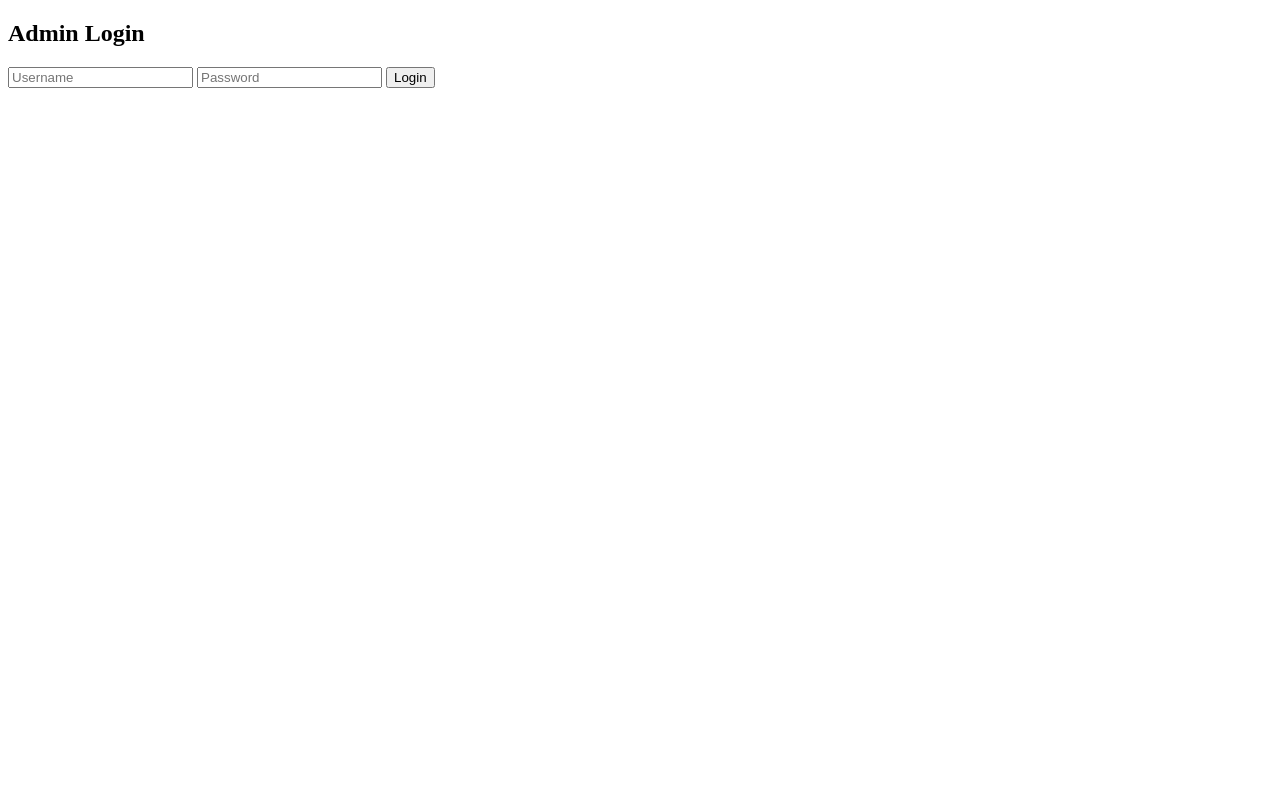
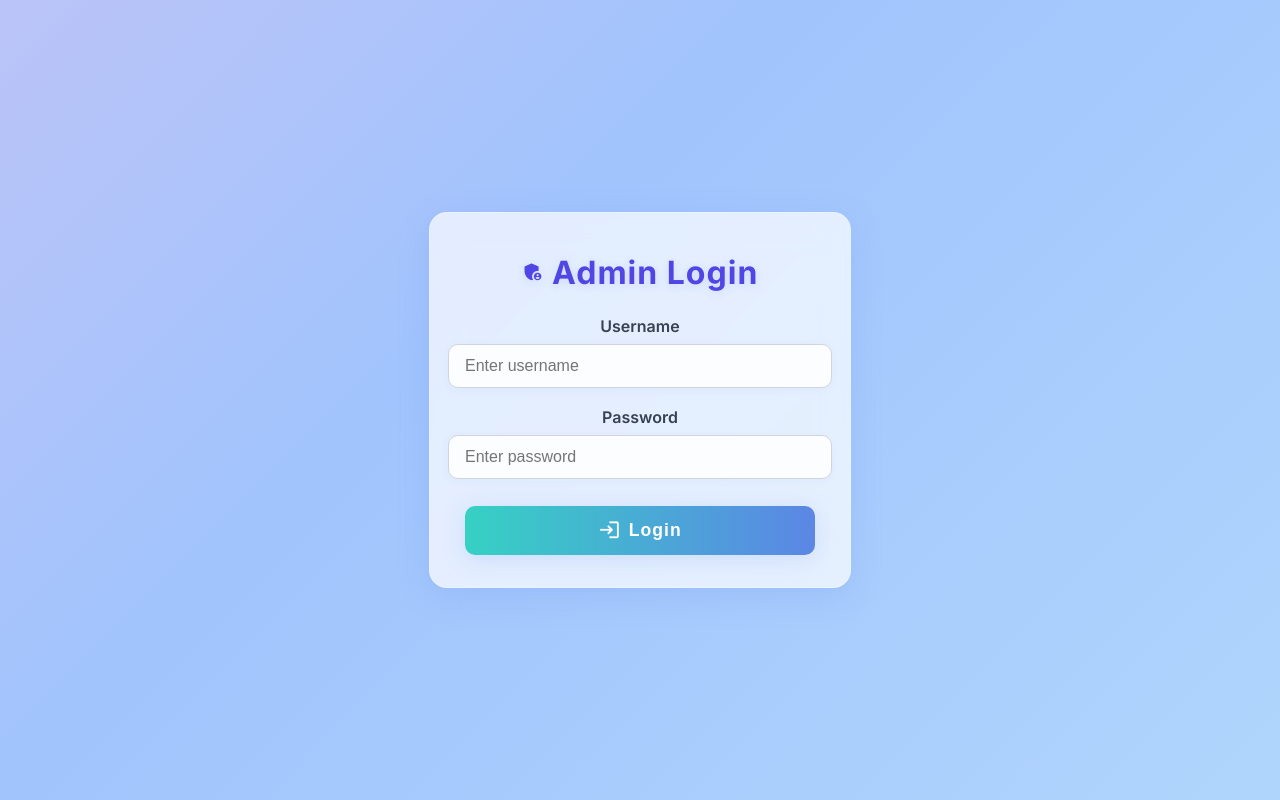
Before and after one commit to Vishnu071/Todo_app, a website: page todo_backend/public/admin.html in a window 1280 px wide. Drawn offline with Linux system fonts and the light colour scheme.

Commit message:
Update admin login page with advanced CSS and improved UI

```diff
--- a/todo_backend/public/admin.html
+++ b/todo_backend/public/admin.html
@@ -1,18 +1,155 @@
 <!DOCTYPE html>
-<html>
+<html lang="en">
   <head>
     <title>Admin Login</title>
+    <meta charset="UTF-8" />
+    <meta name="viewport" content="width=device-width, initial-scale=1" />
+    <!-- Google Fonts & Material Icons -->
+    <link href="https://fonts.googleapis.com/css2?family=Inter:wght@600;700&display=swap" rel="stylesheet" />
+    <link href="https://fonts.googleapis.com/icon?family=Material+Icons" rel="stylesheet" />
+    <style>
+      body {
+        min-height: 100vh;
+        margin: 0;
+        font-family: 'Inter', sans-serif;
+        background: linear-gradient(-45deg, #c2e9fb, #a1c4fd, #fbc2eb, #fcb69f);
+        background-size: 400% 400%;
+        animation: gradientBG 15s ease infinite;
+        display: flex;
+        align-items: center;
+        justify-content: center;
+      }
+      @keyframes gradientBG {
+        0% {background-position: 0% 50%;}
+        50% {background-position: 100% 50%;}
+        100% {background-position: 0% 50%;}
+      }
+      .admin-card {
+        background: rgba(255,255,255,0.7);
+        backdrop-filter: blur(16px);
+        -webkit-backdrop-filter: blur(16px);
+        border-radius: 18px;
+        box-shadow: 0 8px 32px rgba(91,134,229,0.18);
+        padding: 2.5rem 2.2rem 2rem 2.2rem;
+        max-width: 350px;
+        width: 100%;
+        display: flex;
+        flex-direction: column;
+        align-items: center;
+        border: 1.5px solid rgba(255,255,255,0.22);
+        transition: box-shadow 0.3s, transform 0.3s;
+      }
+      .admin-card:hover {
+        box-shadow: 0 16px 48px rgba(91,134,229,0.22);
+        transform: translateY(-4px) scale(1.02);
+      }
+      .admin-card h2 {
+        margin: 0 0 1.5rem 0;
+        color: #4f46e5;
+        font-size: 2rem;
+        font-weight: 700;
+        letter-spacing: 1px;
+        text-align: center;
+        text-shadow: 0 2px 8px rgba(79, 70, 229, 0.13);
+        display: flex;
+        align-items: center;
+        gap: 8px;
+      }
+      .admin-card label {
+        font-size: 1rem;
+        font-weight: 600;
+        color: #374151;
+        margin-bottom: 0.5rem;
+        display: block;
+      }
+      .admin-card input[type="text"],
+      .admin-card input[type="password"] {
+        width: 100%;
+        padding: 0.75rem 1rem;
+        margin-bottom: 1.2rem;
+        border: 1.5px solid #d1d5db;
+        border-radius: 10px;
+        font-size: 1rem;
+        background: rgba(255,255,255,0.85);
+        transition: border-color 0.2s;
+        box-shadow: 0 2px 8px rgba(91,134,229,0.06);
+      }
+      .admin-card input[type="text"]:focus,
+      .admin-card input[type="password"]:focus {
+        border-color: #4f46e5;
+        outline: none;
+        background: #f0f4f8;
+      }
+      .admin-card button {
+        width: 100%;
+        padding: 0.85rem 0;
+        background: linear-gradient(90deg, #36d1c4 0%, #5b86e5 100%);
+        color: #fff;
+        border: none;
+        border-radius: 10px;
+        font-size: 1.1rem;
+        font-weight: 700;
+        cursor: pointer;
+        box-shadow: 0 4px 24px rgba(91,134,229,0.18);
+        transition: background 0.2s, transform 0.2s, box-shadow 0.2s;
+        display: flex;
+        align-items: center;
+        justify-content: center;
+        gap: 8px;
+        margin-top: 0.5rem;
+        letter-spacing: 1px;
+      }
+      .admin-card button:hover,
+      .admin-card button:focus {
+        background: linear-gradient(90deg, #5b86e5 0%, #36d1c4 100%);
+        transform: translateY(-2px) scale(1.03);
+        box-shadow: 0 8px 32px rgba(54,209,196,0.22);
+        outline: none;
+      }
+      .admin-card .material-icons {
+        font-size: 1.4rem;
+        vertical-align: middle;
+      }
+      .admin-card .error-message {
+        color: #ef4444;
+        background: rgba(255, 0, 0, 0.07);
+        border-radius: 8px;
+        padding: 0.5rem 1rem;
+        margin-bottom: 1rem;
+        font-size: 1rem;
+        text-align: center;
+        display: none;
+      }
+      @media (max-width: 500px) {
+        .admin-card {
+          padding: 1.5rem 0.7rem 1.2rem 0.7rem;
+        }
+      }
+    </style>
   </head>
   <body>
-    <h2>Admin Login</h2>
-    <input type="text" id="username" placeholder="Username" />
-    <input type="password" id="password" placeholder="Password" />
-    <button onclick="login()">Login</button>
-
+    <form class="admin-card" onsubmit="event.preventDefault(); login();">
+      <h2>
+        <span class="material-icons" aria-hidden="true">admin_panel_settings</span>
+        Admin Login
+      </h2>
+      <div class="error-message" id="errorMsg"></div>
+      <label for="username">Username</label>
+      <input type="text" id="username" placeholder="Enter username" autocomplete="username" required />
+      <label for="password">Password</label>
+      <input type="password" id="password" placeholder="Enter password" autocomplete="current-password" required />
+      <button type="submit">
+        <span class="material-icons" aria-hidden="true">login</span>
+        Login
+      </button>
+    </form>
     <script>
       async function login() {
         const username = document.getElementById("username").value;
         const password = document.getElementById("password").value;
+        const errorMsg = document.getElementById("errorMsg");
+        errorMsg.style.display = "none";
+        errorMsg.textContent = "";
 
         try {
           const res = await fetch(
@@ -26,15 +163,16 @@
 
           const data = await res.json();
 
-          // ✅ Check if res.ok and data.user exists
           if (res.ok && data.token && data.user && data.user.isAdmin) {
             localStorage.setItem("adminToken", data.token);
             window.location.href = "/admin_dashboard.html";
           } else {
-            alert(data.message || "Login failed or not an admin");
+            errorMsg.textContent = data.message || "Login failed or not an admin";
+            errorMsg.style.display = "block";
           }
         } catch (error) {
-          alert("❌ Network error. Please try again later.");
+          errorMsg.textContent = "❌ Network error. Please try again later.";
+          errorMsg.style.display = "block";
           console.error("Login error:", error);
         }
       }
```
